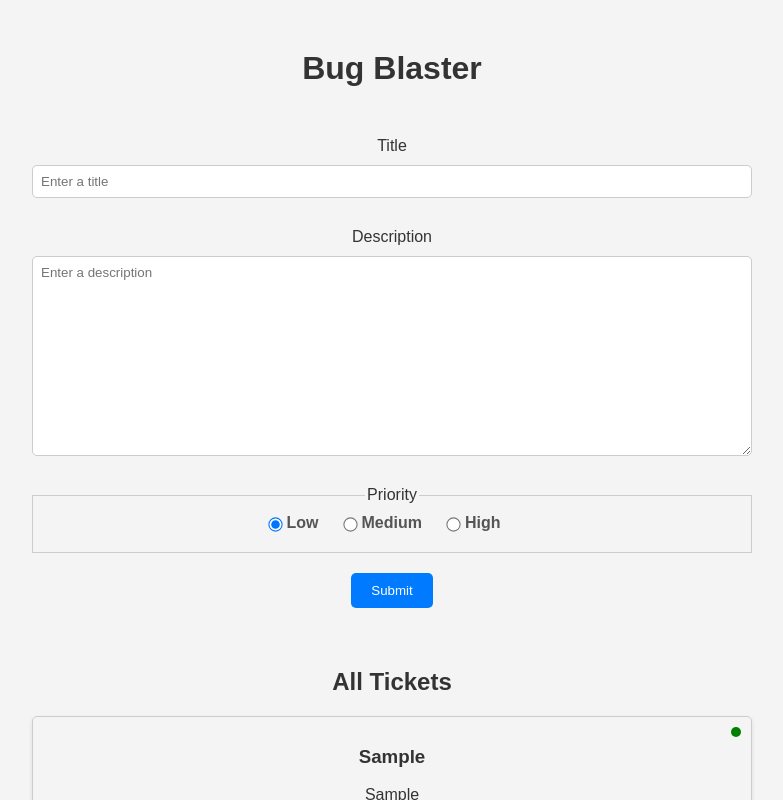
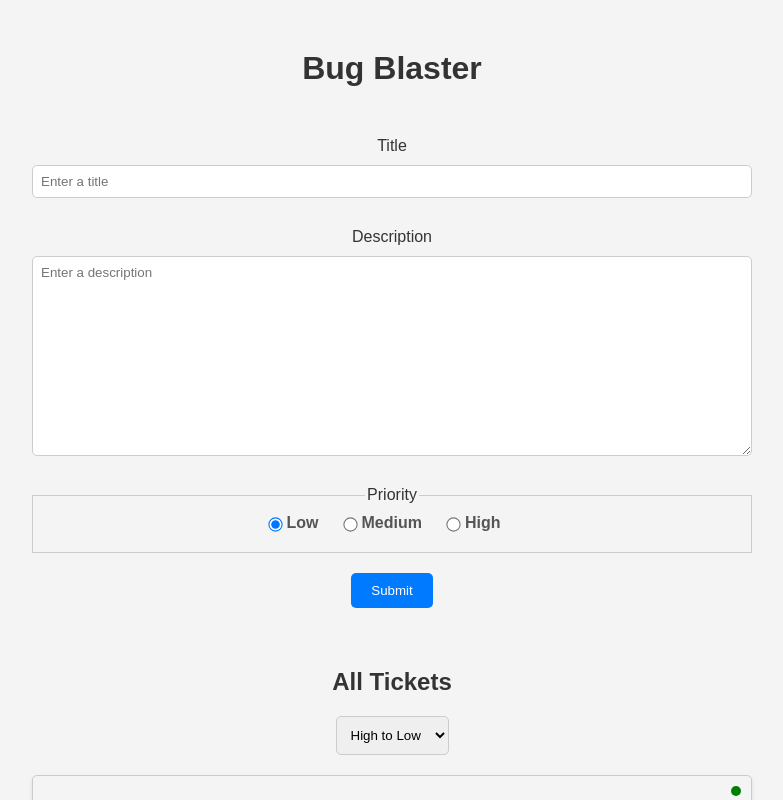
Before and after one commit to aneelammar/bug-blaster, a React (Create React App) app: page / in a window 1280 px wide. Both pictures are taken after typing "Sample", "Sample" into the empty fields and a click on the button "Submit". Shown: the top 800 px of the page, without its empty margins (248-1031 px from the left). Built offline with nearby package versions, Linux system fonts and the light colour scheme.

Commit message:
final version

```diff
--- a/src/App.js
+++ b/src/App.js
@@ -5,11 +5,17 @@
 import TicketForm from "./components/TicketForm";
 import ticketReducer from "./reducers/ticketReducer";
 import TicketList from "./components/TicketList";
+import { sortTickets } from "./utilites/sortingUtilites";
 
 function App() {
-  const initialState = { tickets: [], editingTicket: null };
+  const initialState = {
+    tickets: [],
+    editingTicket: null,
+    sortPreference: "High to Low",
+  };
 
   const [state, dispatch] = useReducer(ticketReducer, initialState);
+  const sortedTickets = sortTickets(state.tickets, state.sortPreference);
 
   return (
     <div className="App">
@@ -24,8 +30,18 @@
           <div className="results">
             <h2> All Tickets</h2>
 
+            <select
+              value={state.sortPreference}
+              onChange={(e) =>
+                dispatch({ type: "SET_SORTING", payload: e.target.value })
+              }
+            >
+              <option value={"High to Low"}>High to Low</option>
+              <option value={"Low to High"}>Low to High</option>
+            </select>
+
             <TicketList
-              tickets={state.tickets}
+              tickets={sortedTickets}
               dispatch={dispatch}
             ></TicketList>
           </div>
--- a/src/reducers/ticketReducer.js
+++ b/src/reducers/ticketReducer.js
@@ -40,7 +40,11 @@
         ...state,
         editingTicket: null,
       };
-
+    case "SET_SORTING":
+      return {
+        ...state,
+        sortPreference: action.payload,
+      };
     default:
       return state;
   }
--- /dev/null
+++ b/src/utilites/sortingUtilites.js
@@ -0,0 +1,10 @@
+export const sortTickets = (tickets, sortPreference) => {
+  switch (sortPreference) {
+    case "High to Low":
+      return tickets.sort((a, b) => b.priority.localeCompare(a.priority));
+    case "Low to High":
+      return tickets.sort((a, b) => a.priority.localeCompare(b.priority));
+    default:
+      return tickets;
+  }
+};
```
